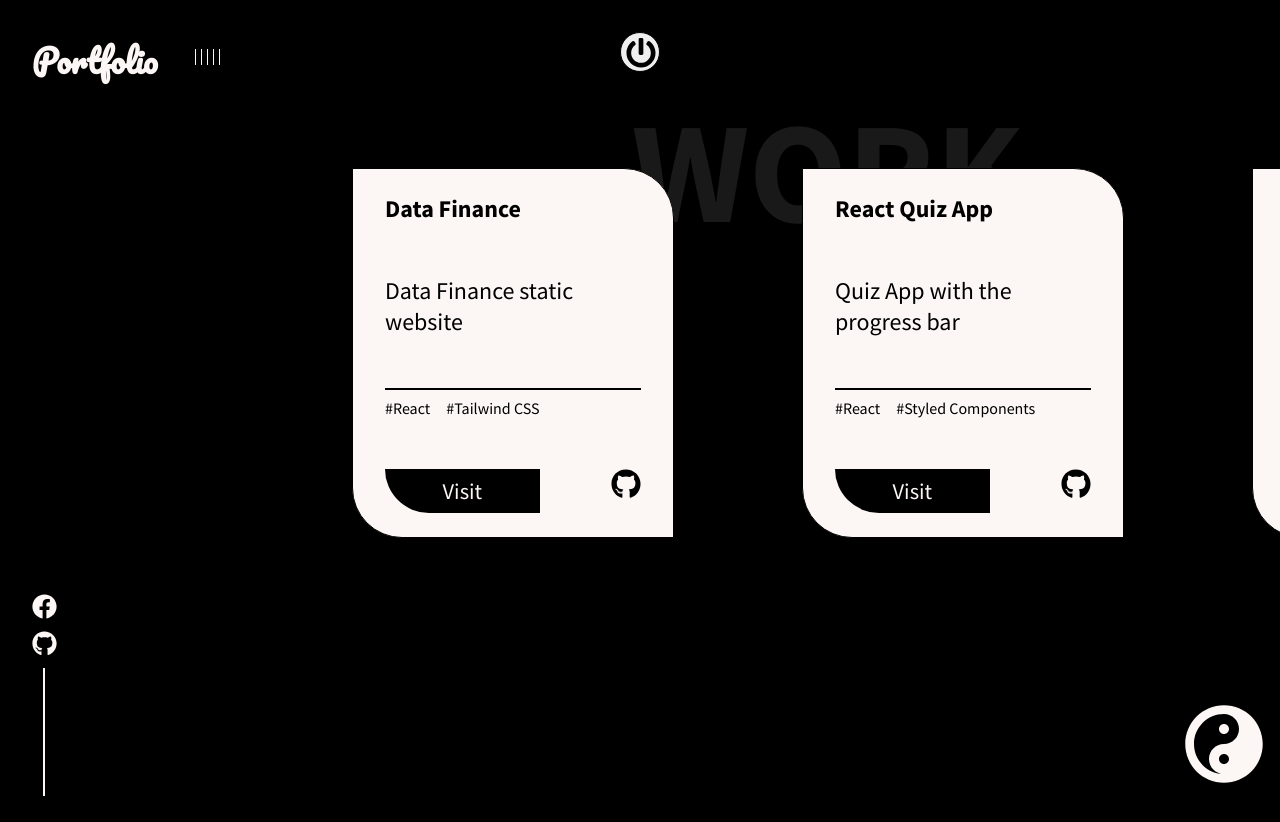
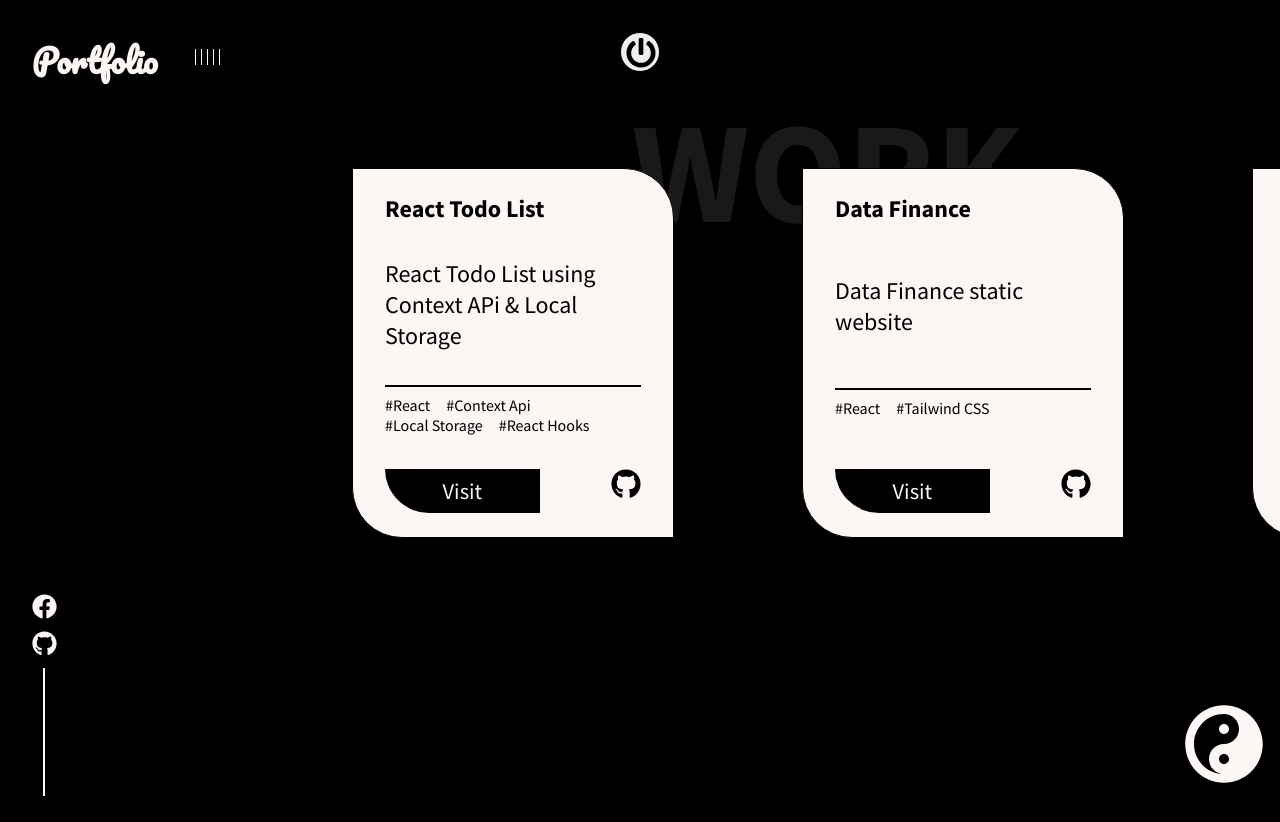
Before and after one commit to arsalanazmi/Portfolio, a React (Create React App) app: page /work in a window 1280 px wide. Shown: the top 822 px of the page. Built offline with nearby package versions, Linux system fonts and the light colour scheme.

Commit message:
project added & removed id

```diff
--- a/src/data/WorkData.js
+++ b/src/data/WorkData.js
@@ -1,6 +1,13 @@
 export const Work = [
   {
-    id: 1,
+    name: "React Todo List",
+    description: "React Todo List using Context APi & Local Storage",
+    tags: ["React", "Context Api", "Local Storage", "React Hooks"],
+
+    demo: "https://react-todo-list0.netlify.app/",
+    github: "https://github.com/arsalanazmi/React-Todo-List",
+  },
+  {
     name: "Data Finance",
     description: "Data Finance static website",
     tags: ["React", "Tailwind CSS"],
@@ -9,7 +16,6 @@ export const Work = [
     github: "https://github.com/arsalanazmi/Data-Finance",
   },
   {
-    id: 2,
     name: "React Quiz App",
     description: "Quiz App with the progress bar",
     tags: ["React", "Styled Components"],
@@ -18,7 +24,6 @@ export const Work = [
     github: "https://github.com/arsalanazmi/React-Quiz-App",
   },
   {
-    id: 3,
     name: "Login Authentication App",
     description: "MERN Stack User Authentication App",
     tags: [
@@ -37,7 +42,6 @@ export const Work = [
     github: "https://github.com/arsalanazmi/Login-Auth-App",
   },
   {
-    id: 4,
     name: "Student App",
     description: "MERN Stack CRUD Student App",
     tags: ["React", "Bootstrap", "Node", "Express", "MongoDB"],
@@ -46,7 +50,6 @@ export const Work = [
     github: "https://github.com/arsalanazmi/Student-App",
   },
   {
-    id: 5,
     name: "Task Box",
     description:
       "Todo App with display filter options of all, completed & incomplete tasks",
@@ -56,7 +59,6 @@ export const Work = [
     github: "https://github.com/arsalanazmi/Taskbox",
   },
   {
-    id: 6,
     name: "Multi Step Form",
     description: "React Multi Step Form.",
     tags: ["React", "TypeScript", "Material-Ui", "Formik", "Yup"],
@@ -65,7 +67,6 @@ export const Work = [
     github: "https://github.com/arsalanazmi/Multi-Step-Form",
   },
   {
-    id: 7,
     name: "Shopping Basket",
     description:
       "An Ecommerce shoe website (Only Frontend. No payment method).",
@@ -75,7 +76,6 @@ export const Work = [
     github: "https://github.com/arsalanazmi/Shopping-Basket",
   },
   {
-    id: 8,
     name: "Expense-Tracker-PWA-Web-App",
     description:
       "A Pwa expense tracker app which can show your balance with the history of all the transactions.",
@@ -85,7 +85,6 @@ export const Work = [
     github: "https://github.com/arsalanazmi/Expense-Tracker-PWA-Web-App",
   },
   {
-    id: 9,
     name: "Quiz App",
     description: "A Quiz App with the user defined difficulty level & subject.",
     tags: ["React", "TypeScript", "Material-Ui", "Styled Components"],
@@ -94,7 +93,6 @@ export const Work = [
     github: "https://github.com/arsalanazmi/Quiz-App",
   },
   {
-    id: 10,
     name: "Tiny-Short-Web-Animations",
     description:
       "A single web page with the text coming in the animated fashion.",
@@ -104,7 +102,6 @@ export const Work = [
     github: "https://github.com/arsalanazmi/Tiny-Short-Web-Animations",
   },
   {
-    id: 11,
     name: "Web-Animations",
     description: "An animated scene whose speed increases on mouse click.",
     tags: ["React", "Material-Ui", "@wellyshen/use-web-animations"],
@@ -113,7 +110,6 @@ export const Work = [
     github: "https://github.com/arsalanazmi/Web-Animations",
   },
   {
-    id: 12,
     name: "Nike-Shoe-Store",
     description: "An online Nike Shoe Store web template.",
     tags: ["React", "Material-Ui", "bootstrap"],
@@ -122,7 +118,6 @@ export const Work = [
     github: "https://github.com/arsalanazmi/Nike-Shoe-Store",
   },
   {
-    id: 13,
     name: "Covid-19-Tracker-App",
     description: "Covid19 Global Stats Tracker with the help of chart.js.",
     tags: [
@@ -137,7 +132,6 @@ export const Work = [
     github: "https://github.com/arsalanazmi/Covid-19-Tracker-App",
   },
   {
-    id: 14,
     name: "Online-Shopping",
     description: "An online shopping store web template.",
     tags: ["React", "Bootstrap"],
@@ -146,7 +140,6 @@ export const Work = [
     github: "https://github.com/arsalanazmi/Online-Shopping",
   },
   {
-    id: 15,
     name: "Restaurent-Template",
     description: "A sample restaurent web template with some animations.",
     tags: ["HTML", "CSS", "JavaScript", "Jquery"],
@@ -155,7 +148,6 @@ export const Work = [
     github: "https://github.com/arsalanazmi/Restaurent-Template",
   },
   {
-    id: 16,
     name: "CountDown Timer",
     description: "A simple countdown timer app.",
     tags: ["React", "TypeScript", "Material-UI"],
```
